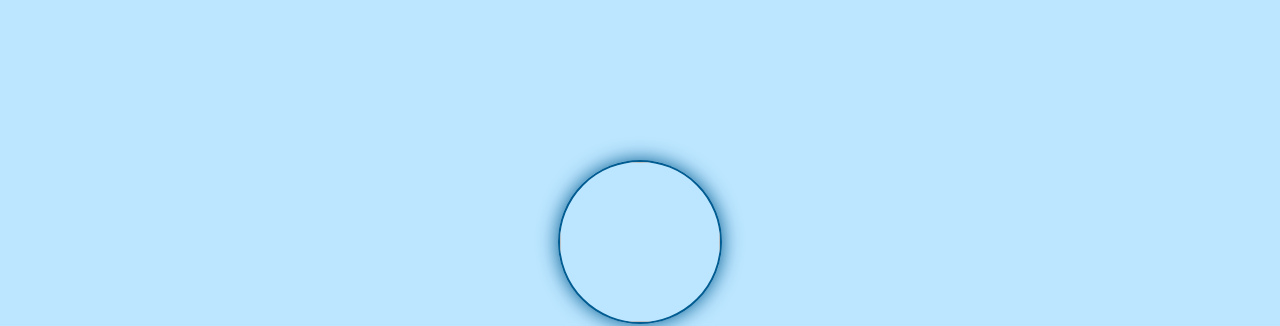
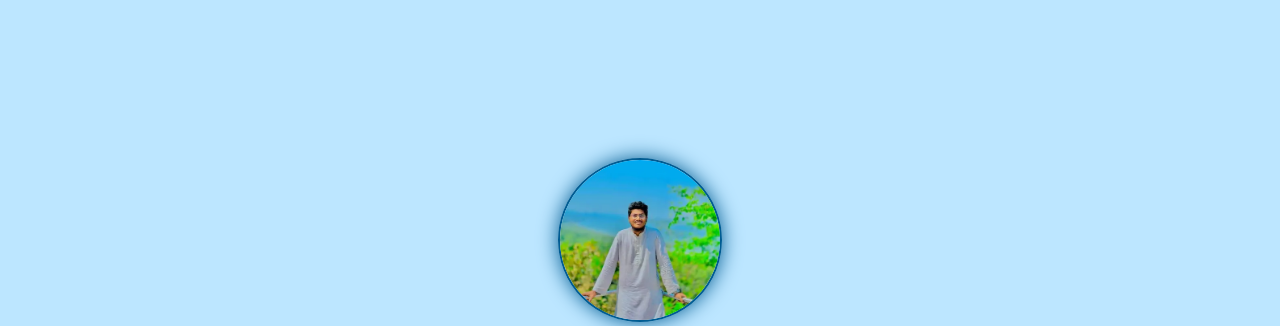
Before and after one commit to notraihanahmed/mustafahashim, a plain HTML site: page about.html in a window 1280 px wide. Shown: the top 326 px of the page. Drawn offline with Linux system fonts and the light colour scheme.

Commit message:
Update about.html

```diff
--- a/about.html
+++ b/about.html
@@ -24,7 +24,7 @@
 <body>
     <div class="container">
         <div class="author-info">
-            <img src="author.jpg" alt=""/>
+            <img src="author.webp" alt="Author | Mustafa Hashem"/>
             <h1>Mustafa Hashem</h1>
             <p style="font-size:1.2rem;font-weight:bold;">CEO of Moment Creation</p>
             <hr>
```
